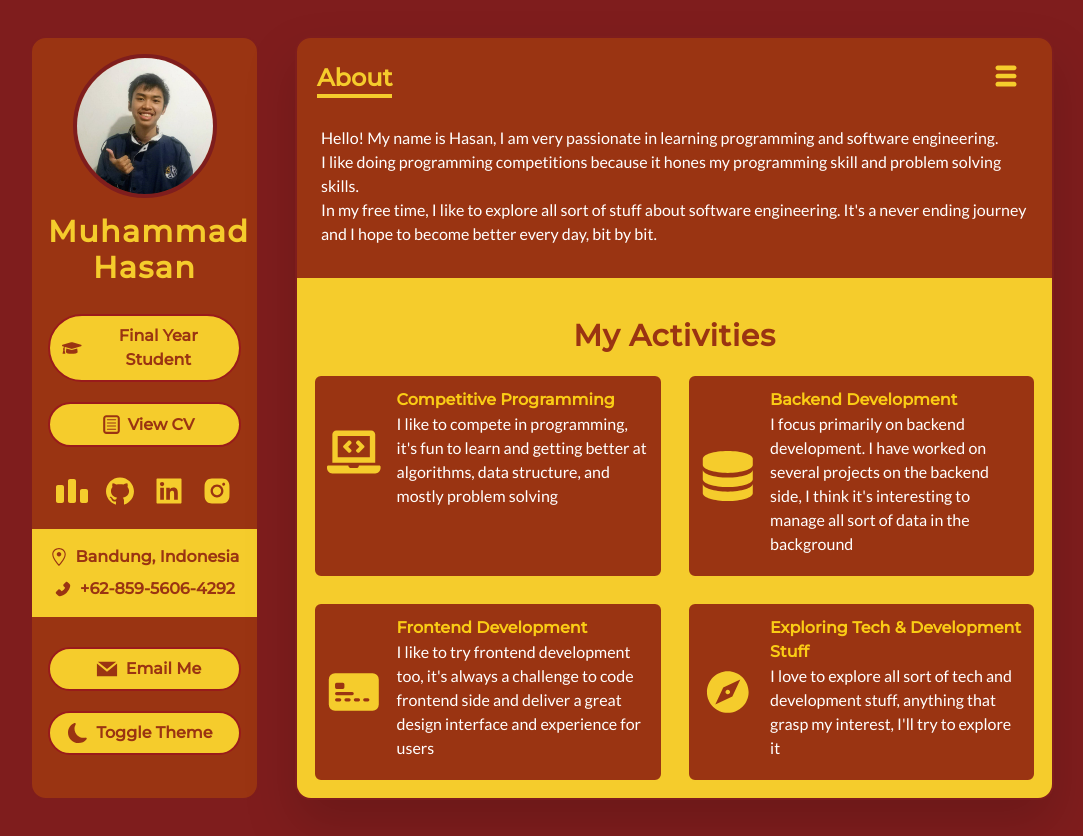
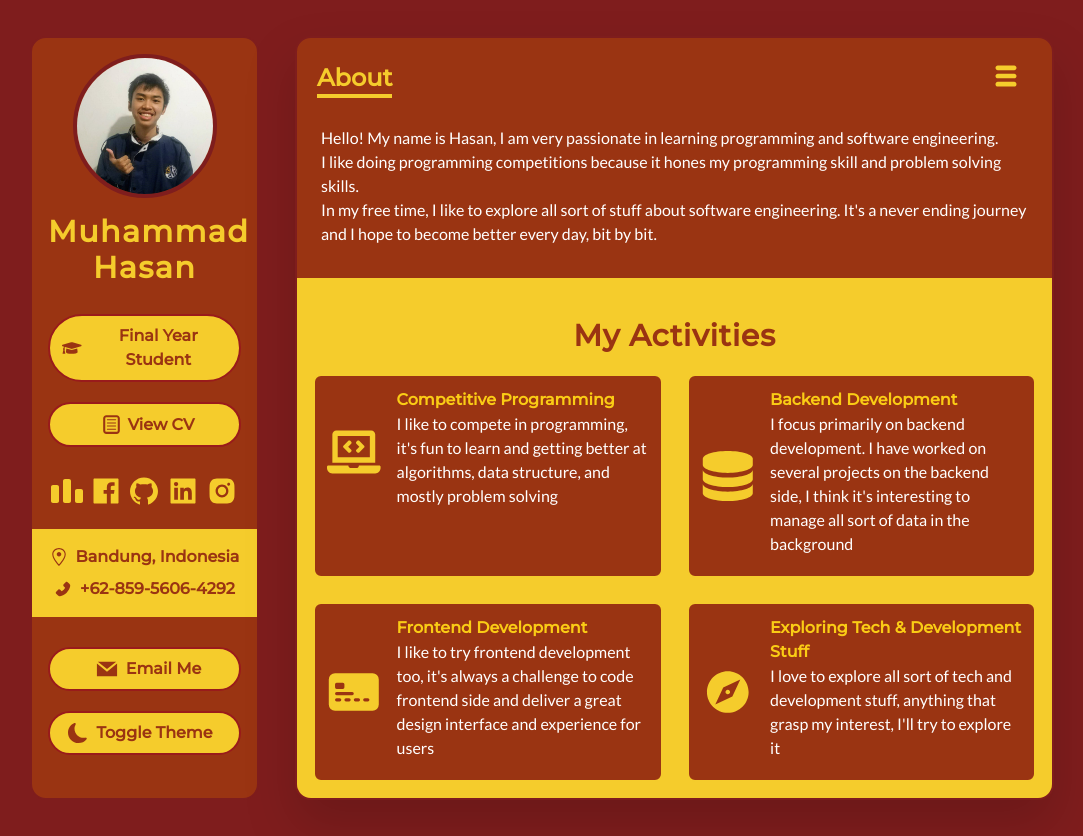
Before and after one commit to muhammadhasan01/portofolio, a Next.js app: page / in a window 1280 px wide. Shown: the whole page, without its empty margins (98-1181 px from the left). Built offline with nearby package versions, Linux system fonts and the light colour scheme.

Commit message:
feat: add facebook icon and change CF link

```diff
--- a/components/Sidebar.tsx
+++ b/components/Sidebar.tsx
@@ -1,4 +1,4 @@
-import { AiFillGithub, AiFillInstagram, AiFillLinkedin, AiFillPhone } from 'react-icons/ai';
+import { AiFillGithub, AiFillInstagram, AiFillLinkedin, AiFillPhone, AiFillFacebook } from 'react-icons/ai';
 import { GoLocation } from 'react-icons/go';
 import { useTheme } from 'next-themes';
 import { FaGraduationCap } from 'react-icons/fa';
@@ -50,8 +50,11 @@ const Sidebar = () => {
       </div>
       {/*Social Icons*/}
       <div className='flex justify-around my-5 text-cnc-yellow w-9/12 md:w-full mx-auto'>
-        <a href='https://codeforces.com/profile/m.hasan01' target='_blank' rel="noopener" aria-label='codeforces'>
+        <a href='https://codeforces.com/profile/muhammadhasan01' target='_blank' rel="noopener" aria-label='codeforces'>
           <SiCodeforces className='w-8 h-8 cursor-pointer' />
+        </a>
+        <a href='https://www.facebook.com/muhamad.hasan.7315/' target='_blank' rel="noopener" aria-label='linkedin'>
+          <AiFillFacebook className='w-8 h-8 cursor-pointer' />
         </a>
         <a href='https://github.com/muhammadhasan01' target='_blank' rel="noopener" aria-label='github'>
           <AiFillGithub className='w-8 h-8 cursor-pointer' />
```
